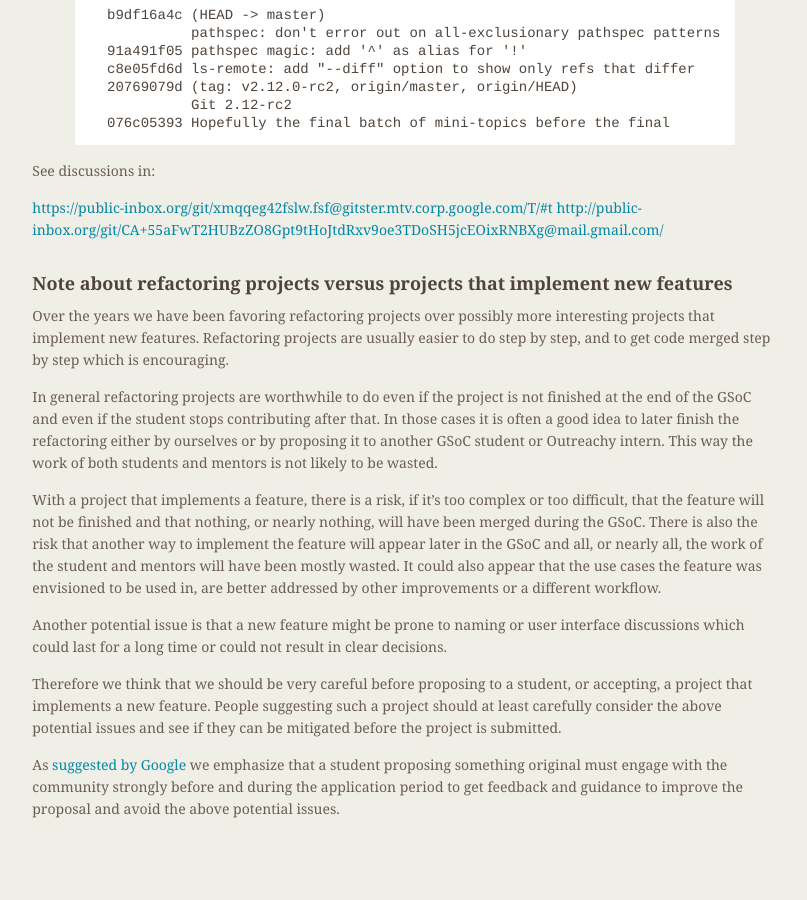
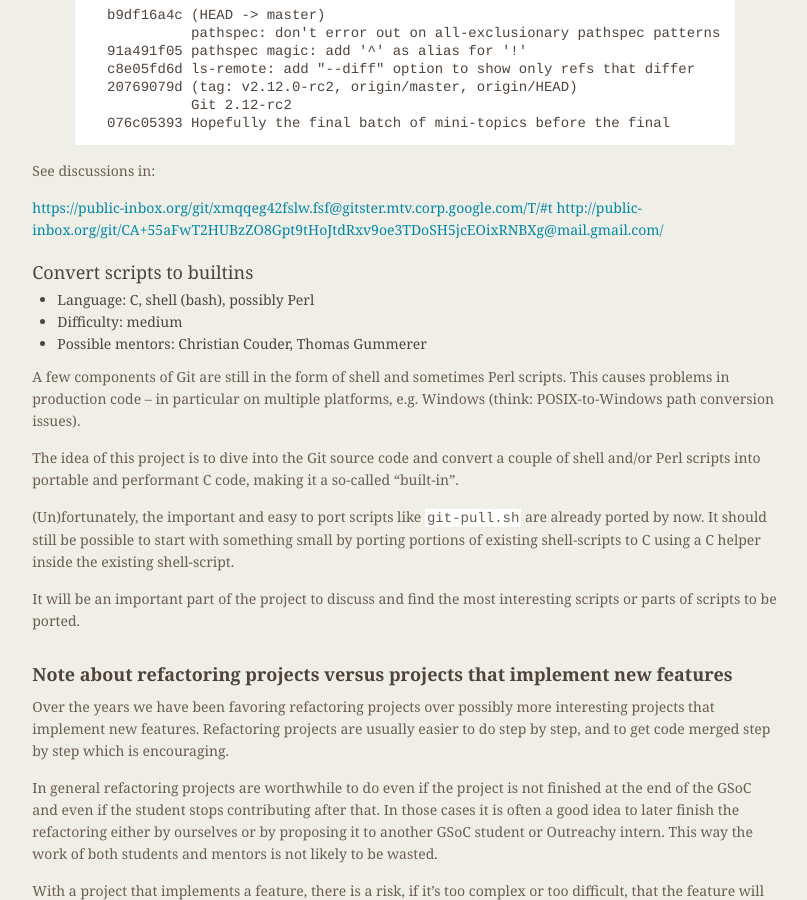
Before and after one commit to git/git.github.io, a Jekyll site: the page built from SoC-2019-Ideas.md, in a window 1280 px wide and 900 px high, scrolled down 2057 px. Shown: the whole window, without its empty margins (339-1146 px from the left). Built offline with Jekyll 4.4.1, drawn with Linux system fonts in a browser that asks for light colours; before the commit the page ends 2892 px from its top, so only the background shows below that.

Commit message:
SoC-2019-Ideas: add back 'Convert scripts to builtins' idea

```diff
--- a/SoC-2019-Ideas.md
+++ b/SoC-2019-Ideas.md
@@ -155,6 +155,29 @@
 <https://public-inbox.org/git/xmqqeg42fslw.fsf@gitster.mtv.corp.google.com/T/#t>
 <http://public-inbox.org/git/CA+55aFwT2HUBzZO8Gpt9tHoJtdRxv9oe3TDoSH5jcEOixRNBXg@mail.gmail.com/>
 
+### Convert scripts to builtins
+
+ - Language: C, shell (bash), possibly Perl
+ - Difficulty: medium
+ - Possible mentors: Christian Couder, Thomas Gummerer
+
+A few components of Git are still in the form of shell and sometimes
+Perl scripts. This causes problems in production code – in particular
+on multiple platforms, e.g. Windows (think: POSIX-to-Windows path
+conversion issues).
+
+The idea of this project is to dive into the Git source code and
+convert a couple of shell and/or Perl scripts into portable and
+performant C code, making it a so-called "built-in".
+
+(Un)fortunately, the important and easy to port scripts like
+`git-pull.sh` are already ported by now. It should still be possible
+to start with something small by porting portions of existing
+shell-scripts to C using a C helper inside the existing shell-script.
+
+It will be an important part of the project to discuss and find the
+most interesting scripts or parts of scripts to be ported.
+
 ## Note about refactoring projects versus projects that implement new features
 
 Over the years we have been favoring refactoring projects over
```
